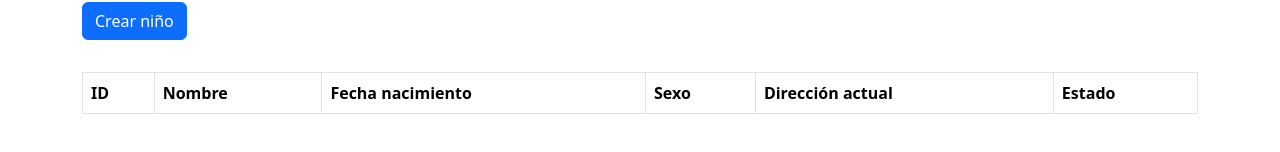
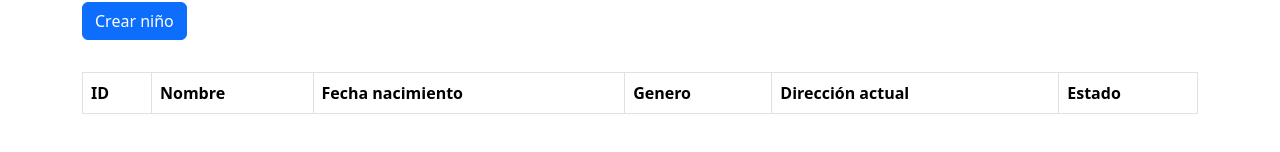
Before and after one commit to Nacho-2010/NOSQL, a plain HTML site: page web/module/ninos.html in a window 1280 px wide. Shown: the part 134-286 px from the top of the page. Drawn offline with nearby package versions, Linux system fonts and the light colour scheme; no server answers.

Commit message:
Update ninos.html

```diff
--- a/web/module/ninos.html
+++ b/web/module/ninos.html
@@ -101,8 +101,8 @@
                             </div>
 
                             <div class="mb-3">
-                                <label class="form-label">Sexo</label>
-                                <select class="form-select" id="sexo">
+                                <label class="form-label">Genero</label>
+                                <select class="form-select" id="genero">
                                     <option value="">Seleccione</option>
                                     <option value="F">Femenino</option>
                                     <option value="M">Masculino</option>
@@ -153,7 +153,7 @@
                         <th>ID</th>
                         <th>Nombre</th>
                         <th>Fecha nacimiento</th>
-                        <th>Sexo</th>
+                        <th>Genero</th>
                         <th>Dirección actual</th>
                         <th>Estado</th>
                     </tr>
```
